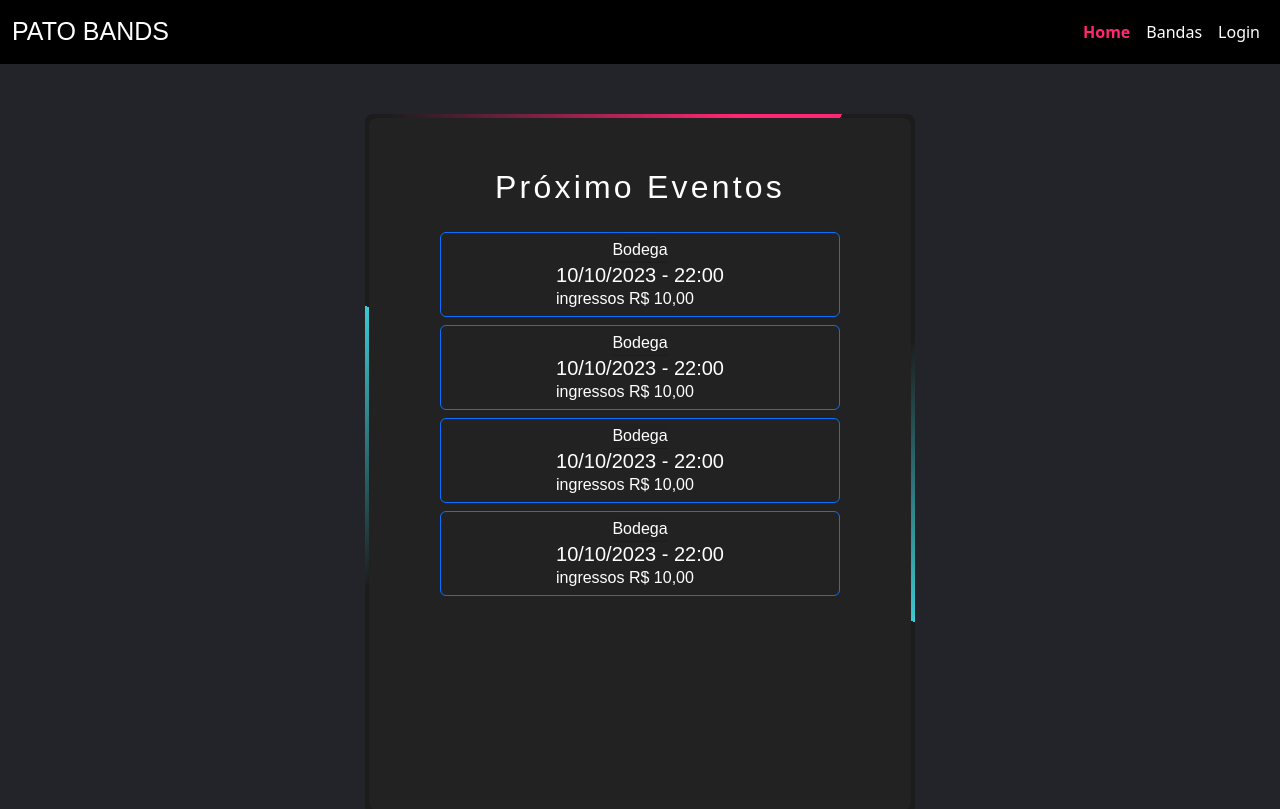
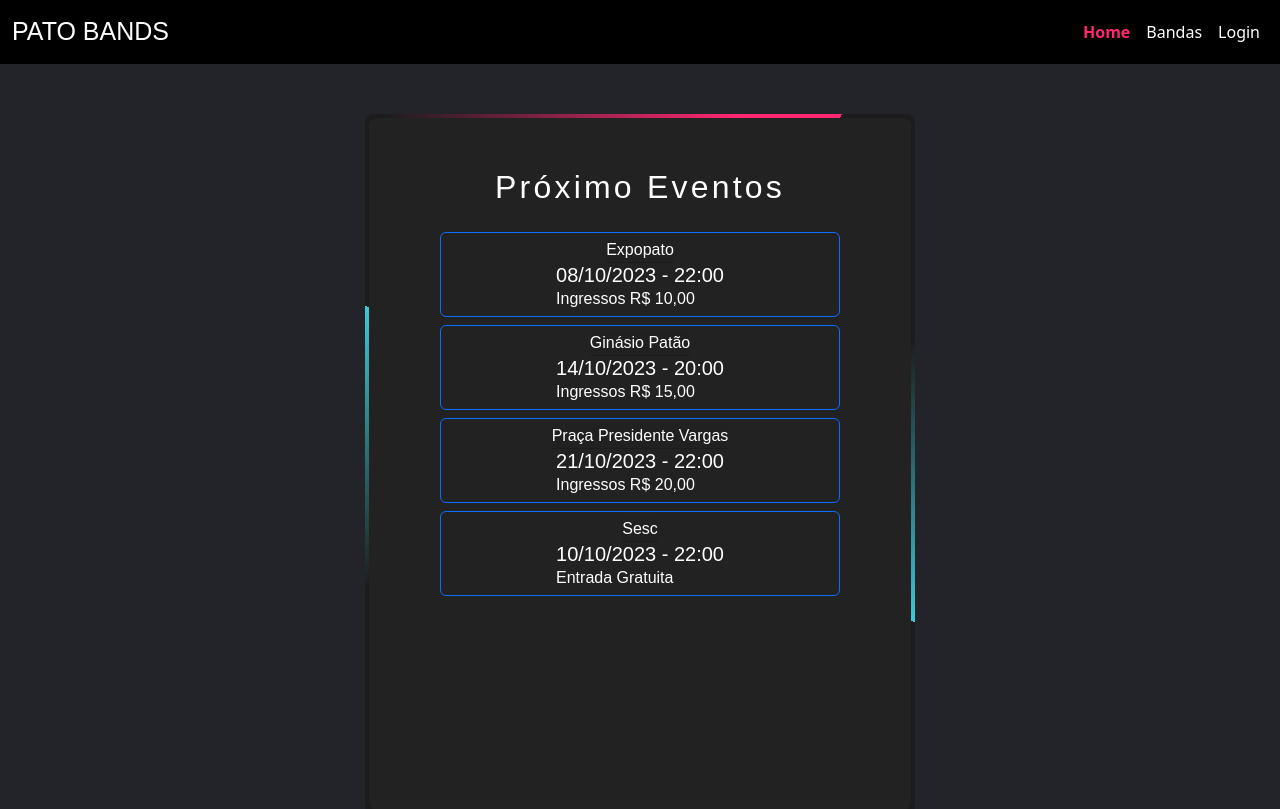
Before and after one commit to Tyrvault/frontend, an Angular app: page / in a window 1280 px wide. Shown: the top 809 px of the page. Built offline with nearby package versions, Linux system fonts and the light colour scheme; no server answers.

Commit message:
Update home.component.ts

```diff
--- a/src/app/pages/home/home.component.ts
+++ b/src/app/pages/home/home.component.ts
@@ -11,10 +11,10 @@ import { ApiService } from 'src/app/api.service';
 export class HomeComponent {
 
   eventos = [
-    { id: 1, local: 'Bodega', data: '10/10/2023', hora: '22:00', descricao: 'ingressos R$ 10,00' },
-    { id: 2, local: 'Bodega', data: '10/10/2023', hora: '22:00', descricao: 'ingressos R$ 10,00' },
-    { id: 3, local: 'Bodega', data: '10/10/2023', hora: '22:00', descricao: 'ingressos R$ 10,00' },
-    { id: 4, local: 'Bodega', data: '10/10/2023', hora: '22:00', descricao: 'ingressos R$ 10,00' },
+    { id: 1, local: 'Expopato', data: '08/10/2023', hora: '22:00', descricao: 'Ingressos R$ 10,00' },
+    { id: 2, local: 'Ginásio Patão', data: '14/10/2023', hora: '20:00', descricao: 'Ingressos R$ 15,00' },
+    { id: 3, local: 'Praça Presidente Vargas', data: '21/10/2023', hora: '22:00', descricao: 'Ingressos R$ 20,00' },
+    { id: 4, local: 'Sesc', data: '10/10/2023', hora: '22:00', descricao: 'Entrada Gratuita' },
   ]
   selected_evento = {id:0, local: ''};
 
```
